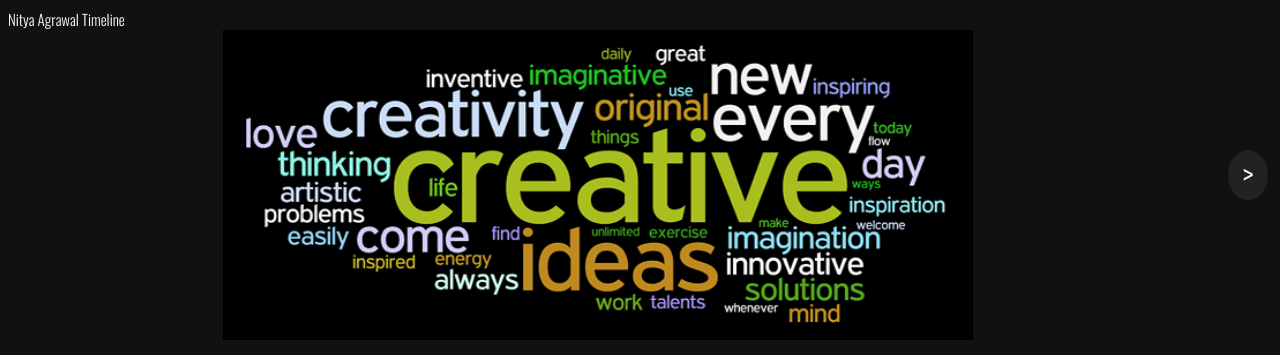
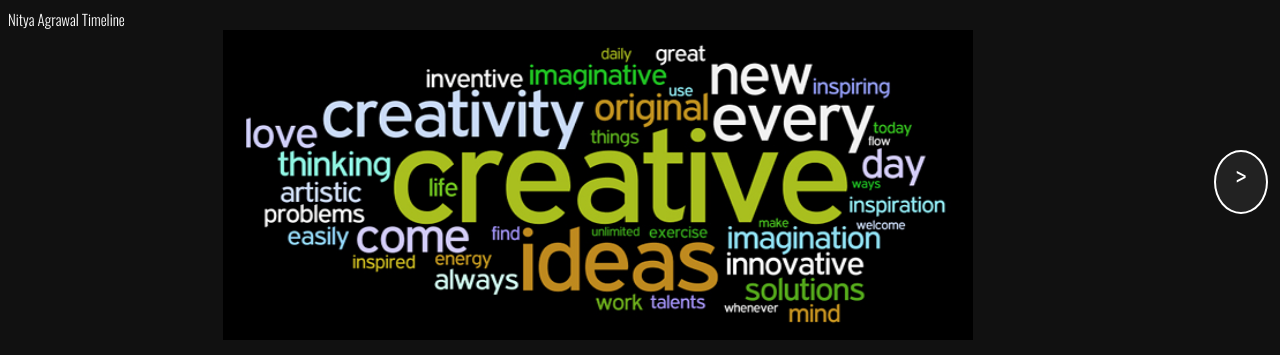
Before and after one commit to ask4nitya/ask4nitya.github.io, a plain HTML site: page index.html in a window 1280 px wide. Shown: the top 355 px of the page. Drawn offline with nearby package versions, Linux system fonts and the light colour scheme; some packages are replaced by stand-ins of ours.

Commit message:
Update csstext.css

```diff
--- a/csstext.css
+++ b/csstext.css
@@ -1,4 +1,5 @@
 title { display:none;
+        opacity:0;
 }
 body, html { height: 100%;
 }
@@ -59,8 +60,8 @@ h3 { font-size: 30px;
 }
 .control{ display:block;
           position:absolute;
-          height:40px;
-          width:40px;
+          height:50px;
+          width:50px;
           cursor:pointer;
           color:#fff;
           font-size:32px;
@@ -69,6 +70,7 @@ h3 { font-size: 30px;
           -webkit-border-radius: 50%;
           -moz-border-radius:50%;
           background-color:#222;
+          border:2px solid #fff;
           text-align:center;
           padding-bottom:10px;
 }
```
